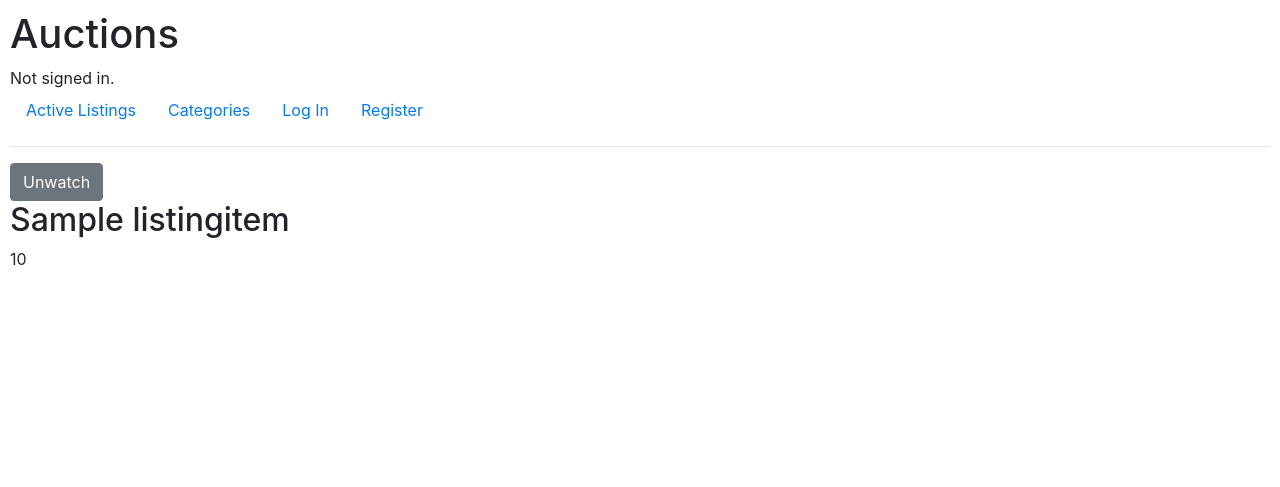
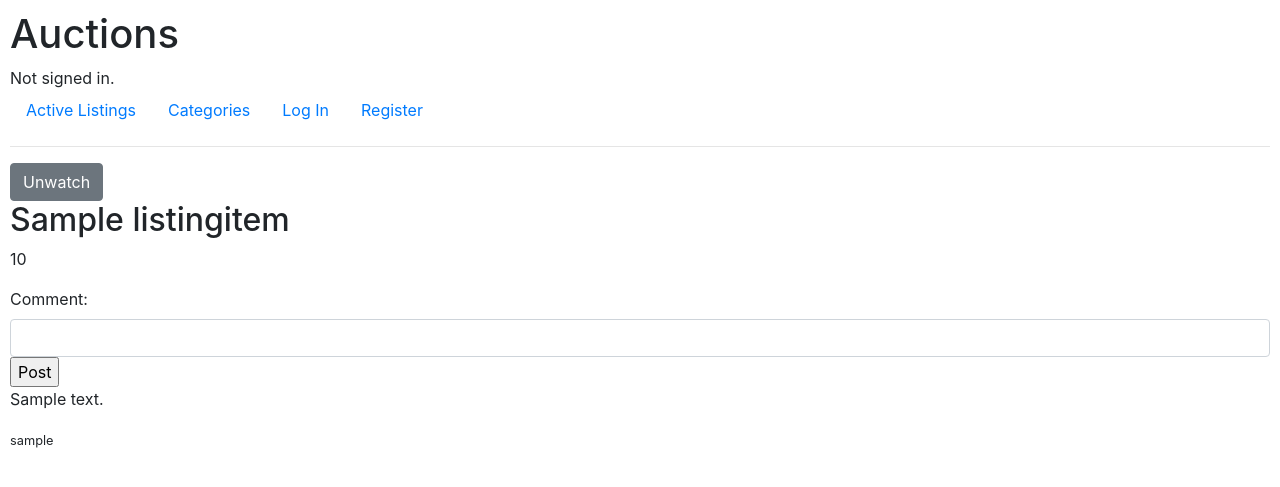
Before and after one commit to Anisulh/eBuy, a Django app: page /listing/1 in a window 1280 px wide. Shown: the top 487 px of the page. Run offline with Django 3.2, Linux system fonts and the light colour scheme; tables that the repository leaves empty hold one stand-in row (values such as "Sample post"); some libraries are stand-ins or nearby versions.

Commit message:
users are able to comment on listings

```diff
--- a/auctions/admin.py
+++ b/auctions/admin.py
@@ -1,8 +1,9 @@
 from django.contrib import admin
-from .models import ListingItem, Bid, Categories, Watchlist
+from .models import Comments, ListingItem, Bid, Categories, Watchlist
 
 # Register your models here.
 admin.site.register(ListingItem)
 admin.site.register(Bid)
 admin.site.register(Categories)
 admin.site.register(Watchlist)
+admin.site.register(Comments)
--- a/auctions/forms/auctions/forms.py
+++ b/auctions/forms/auctions/forms.py
@@ -1,6 +1,6 @@
 from django.utils.translation import gettext_lazy as _
 from django.forms import ModelForm, TextInput, NumberInput, Select
-from auctions.models import Categories, ListingItem
+from auctions.models import Comments, ListingItem
 
 class CreateListing(ModelForm):
     class Meta:
@@ -19,3 +19,14 @@ class CreateListing(ModelForm):
           'category': Select(attrs={'class': 'form-control w-75 p-3'}),
           'lister': Select(attrs={'class': 'form-control w-75 p-3'}),
         }
+
+class AddComment(ModelForm):
+    class Meta:
+        model = Comments
+        exclude= ["user", "item_name", "up_votes"]
+        labels = {
+          "comment": _("Comment")
+        }
+        widgets = {
+          "comment": TextInput(attrs={'class': 'form-control w75 p-3'})
+        }
--- a/auctions/models.py
+++ b/auctions/models.py
@@ -6,14 +6,10 @@ from django.db import models
 class User(AbstractUser):
     pass
 
-
 class Categories(models.Model):
     name = models.CharField(max_length=64)
-
     def __str__(self):
         return f"{self.id}: {self.name}"
-
-
 
 class ListingItem(models.Model):
     item_name = models.CharField(max_length=128)
@@ -23,9 +19,17 @@ class ListingItem(models.Model):
     category = models.ForeignKey(Categories, on_delete=models.CASCADE)
     sold = models.BooleanField(default=False)
 
+    def __str__(self):
+        return f"{self.id}: name:{self.item_name} base: ${self.base_price}, lister: {self.lister}, category: {self.category}"
+
+class Comments(models.Model):
+    user = models.ForeignKey(User, on_delete=models.CASCADE)
+    comment = models.TextField()
+    up_votes = models.IntegerField(blank=True)
+    item_name = models.ForeignKey(ListingItem, on_delete=models.CASCADE)
 
     def __str__(self):
-        return f"{self.id}: name:{self.item_name} base: ${self.base_price}, lister: {self.lister}, category: {self.category}"
+        return f"{self.user} said: '{self.comment}' with {self.up_votes} on this item: {self.item_name}"
 
 class Watchlist(models.Model):
     user = models.ForeignKey(User, on_delete=models.CASCADE)
--- a/auctions/templates/auctions/listing.html
+++ b/auctions/templates/auctions/listing.html
@@ -15,6 +15,20 @@
     </form>
     <h2>{{listing_item.item_name}}</h2>
     <p>{{listing_item.base_price}}</p>
+{% comment %} Comment section {% endcomment %}
+    <form method="POST" action="{% url 'comment' listing_item.id %}">
+        {% csrf_token %}
+        {{form}}
+        <input type="submit" value="Post">
+    </form>
+{% if listing_comments == False%}
+    <p>No comments here.</p>
+{% else %}
+    {% for comments in listing_comments %}
+        <p>{{comments.comment}}</p>
+        <small>{{ comments.user }}</small>
+    {% endfor %}
+{% endif %}
 
 
 {% endblock %}
--- a/auctions/urls.py
+++ b/auctions/urls.py
@@ -15,4 +15,5 @@ urlpatterns = [
     path("categories/<int:id>",views.categories_listing, name="categories_lisitng"),
     path("add_watchlist/<int:id>", views.add_watchlist, name="add_watchlist"),
     path("remove_watchlist/<int:id>", views.remove_watchlist, name="remove_watchlist"),
+    path("comment/<int:id>", views.comment, name="comment")
 ]
--- a/auctions/views.py
+++ b/auctions/views.py
@@ -1,13 +1,13 @@
-from unicodedata import category
+
 from django.contrib.auth import authenticate, login, logout
 from django.db import IntegrityError
-from django.http import HttpResponse, HttpResponseRedirect
+from django.http import HttpResponseRedirect
 from django.shortcuts import render, redirect, get_object_or_404
 from django.urls import reverse
 
-from auctions.forms.auctions.forms import CreateListing
+from auctions.forms.auctions.forms import AddComment, CreateListing
 
-from .models import Categories, ListingItem, User, Watchlist
+from .models import Categories, Comments, ListingItem, User, Watchlist
 
 
 def index(request):
@@ -70,10 +70,18 @@ def register(request):
 def listing(request, id):
     listing_item = ListingItem.objects.get(pk = id)
     watchlist = Watchlist.objects.filter(item_name = id).exists()
-    print(watchlist)
+    comments = Comments.objects.filter(item_name = id).exists()
+    if comments != False:
+        listing_comments = Comments.objects.filter(item_name = id)
+    else:
+        listing_comments = False
+    form = AddComment()
+    print(listing_comments)
     return render(request, "auctions/listing.html", {
         'listing_item': listing_item,
-        'watchlist': watchlist
+        'watchlist': watchlist,
+        'form': form,
+        "listing_comments": listing_comments
     })
 
 def create_listing (request):
@@ -133,3 +141,12 @@ def categories_listing(request, id):
     return render(request, "auctions/category_listing.html", {
         "items": items
     })
+
+def comment(request, id):
+    user = request.user
+    listing = get_object_or_404(ListingItem, id = id)
+    comment = request.POST.get("comment")
+    if comment == '' or not comment:
+        return redirect("listing", id)
+    Comments.objects.create(user = user, item_name = listing, up_votes = 0, comment = comment)
+    return redirect('listing', id)
```
Also changed, not shown: auctions/migrations/0004_comments.py (added).
